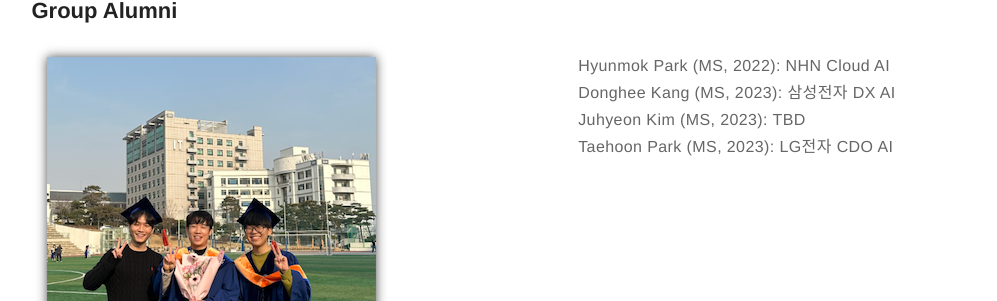
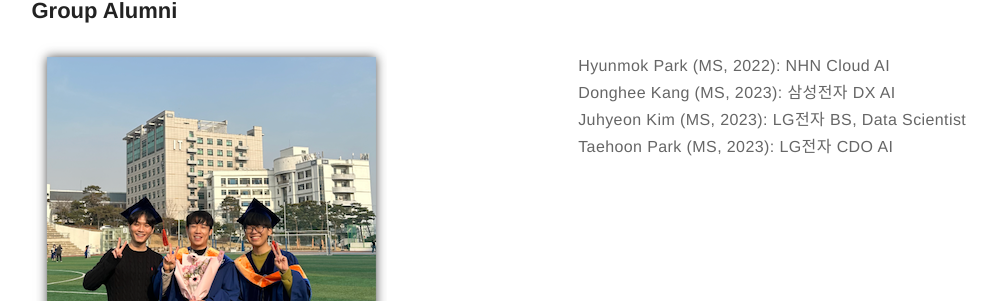
Before and after one commit to kijungyoon/kijungyoon.github.io, a Jekyll site: the page built from people.md, in a window 1280 px wide and 900 px high, scrolled down 2235 px. Shown: the part 223-524 px from the top of the window, without its empty margins (82-1079 px from the left). Built offline with Jekyll 4.4.1, drawn with Linux system fonts in a browser that asks for light colours.

Commit message:
Update people.md

```diff
--- a/people.md
+++ b/people.md
@@ -95,7 +95,7 @@ layout: page
     <br><br><br><br>
     <p><b>Hyunmok Park (MS, 2022): NHN Cloud AI </b><br>
     <b>Donghee Kang (MS, 2023): 삼성전자 DX AI</b><br>
-    <b>Juhyeon Kim (MS, 2023): TBD</b><br>
+    <b>Juhyeon Kim (MS, 2023): LG전자 BS, Data Scientist</b><br>
     <b>Taehoon Park (MS, 2023): LG전자 CDO AI</b></p>
     </div>
 
```
